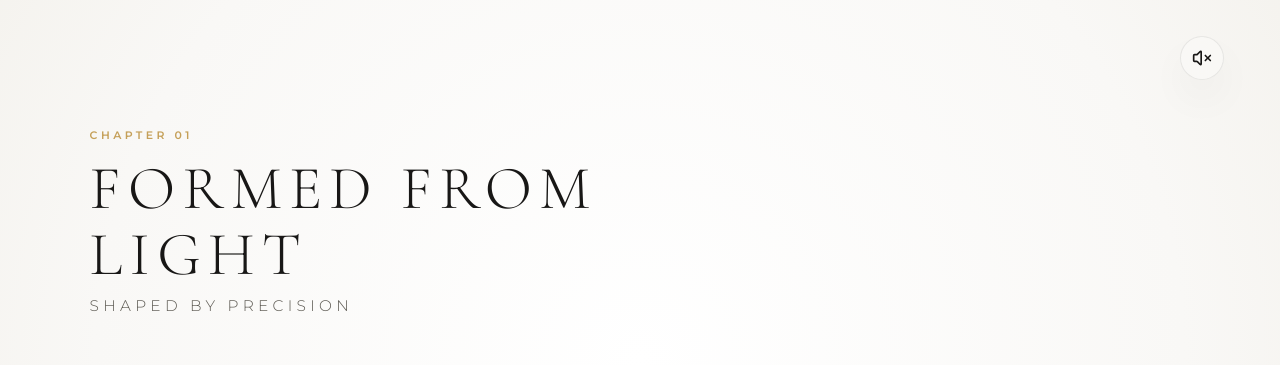
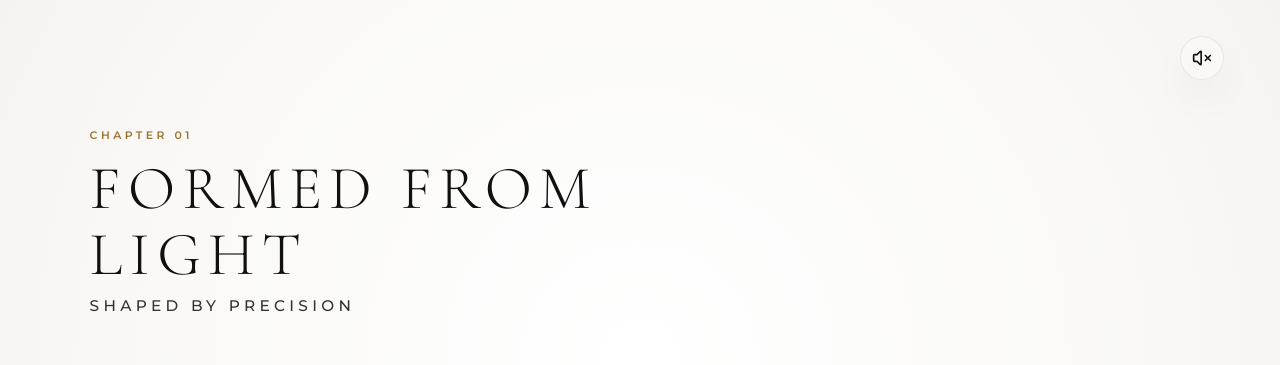
Before and after one commit to apkmasondev/skincare_demo, a React (Vite) app: page / in a window 1280 px wide. Shown: the top 365 px of the page. Built offline with nearby package versions, Linux system fonts and the light colour scheme; the HTML template or start-up script is replaced by a standard one.

Commit message:
fix: enhance typography contrast and legibility across all editorial elements

```diff
--- a/src/styles/experience.css
+++ b/src/styles/experience.css
@@ -115,7 +115,7 @@
   color: var(--accent-gold);
   margin-bottom: 0.85rem;
   text-transform: uppercase;
-  font-weight: 600;
+  font-weight: 700;
 }
 
 .phase1-content .headline {
@@ -131,7 +131,7 @@
 .phase1-content .sub-headline {
   font-family: var(--font-sans);
   font-size: clamp(0.8rem, 1.2vw, 1rem);
-  font-weight: 300;
+  font-weight: 500;
   letter-spacing: 0.28em;
   color: var(--text-secondary);
   text-transform: uppercase;
@@ -156,7 +156,7 @@
   color: var(--accent-gold);
   margin-bottom: 0.85rem;
   text-transform: uppercase;
-  font-weight: 600;
+  font-weight: 700;
 }
 
 .phase2-content .hero-title {
@@ -172,7 +172,7 @@
 .phase2-content .hero-subtitle {
   font-family: var(--font-sans);
   font-size: clamp(0.95rem, 1.6vw, 1.25rem);
-  font-weight: 300;
+  font-weight: 500;
   letter-spacing: 0.38em;
   color: var(--text-secondary);
   text-transform: uppercase;
@@ -200,7 +200,7 @@
   font-size: 0.65rem;
   letter-spacing: 0.3em;
   color: var(--accent-gold);
-  font-weight: 600;
+  font-weight: 700;
   display: block;
   margin-bottom: 0.6rem;
 }
@@ -217,7 +217,7 @@
 .product-title {
   font-family: var(--font-sans);
   font-size: clamp(0.85rem, 1.2vw, 1.05rem);
-  font-weight: 300;
+  font-weight: 500;
   letter-spacing: 0.32em;
   color: var(--text-secondary);
   margin-top: 0.25rem;
@@ -231,11 +231,11 @@
 
 .gold-accent-divider {
   display: block;
-  width: 32px;
-  height: 1px;
+  width: 36px;
+  height: 1.5px;
   background: var(--accent-gold);
   margin-bottom: 0.85rem;
-  opacity: 0.85;
+  opacity: 1;
 }
 
 .tagline {
@@ -248,19 +248,20 @@
 .tagline em {
   font-style: italic;
   color: var(--accent-gold);
+  font-weight: 500;
 }
 
 .description {
-  font-size: 0.84rem;
+  font-size: 0.85rem;
   line-height: 1.65;
   color: var(--text-secondary);
-  font-weight: 300;
+  font-weight: 400;
   margin-bottom: 1.5rem;
 }
 
 .description .highlight-text {
   color: var(--text-primary);
-  font-weight: 400;
+  font-weight: 600;
 }
 
 .cta-wrapper {
@@ -334,12 +335,12 @@
 }
 
 .luxury-meta-badge {
-  font-size: 0.6rem;
+  font-size: 0.62rem;
   letter-spacing: 0.32em;
-  color: var(--text-muted);
-  font-weight: 500;
+  color: var(--text-secondary);
+  font-weight: 600;
   text-transform: uppercase;
-  opacity: 0.85;
+  opacity: 0.95;
 }
 
 /* Top-Right Sound Control */
@@ -379,7 +380,7 @@
 
 .sound-icon-btn.is-active {
   color: var(--accent-gold);
-  border-color: rgba(197, 160, 89, 0.3);
+  border-color: rgba(153, 117, 50, 0.4);
 }
 
 /* Scroll Progress Bar Indicator */
@@ -396,8 +397,8 @@
 .indicator-text {
   font-size: 0.64rem;
   letter-spacing: 0.24em;
-  color: var(--text-muted);
-  font-weight: 500;
+  color: var(--text-secondary);
+  font-weight: 600;
 }
 
 .indicator-track {
--- a/src/styles/globals.css
+++ b/src/styles/globals.css
@@ -4,11 +4,11 @@
   /* Color Tokens */
   --bg-studio: #F9F8F6;
   --bg-studio-warm: #F4F2ED;
-  --text-primary: #181716;
-  --text-secondary: #5E5B54;
-  --text-muted: #8E8B83;
-  --accent-gold: #C5A059;
-  --accent-champagne: #E6D8BA;
+  --text-primary: #11100F;
+  --text-secondary: #36332E;
+  --text-muted: #524F48;
+  --accent-gold: #997532;
+  --accent-champagne: #D4C19C;
 
   /* Glass Tokens */
   --glass-bg: rgba(249, 248, 246, 0.65);
```
Also changed, not shown: 1 other file (tests, documents, lock files or other folders).
